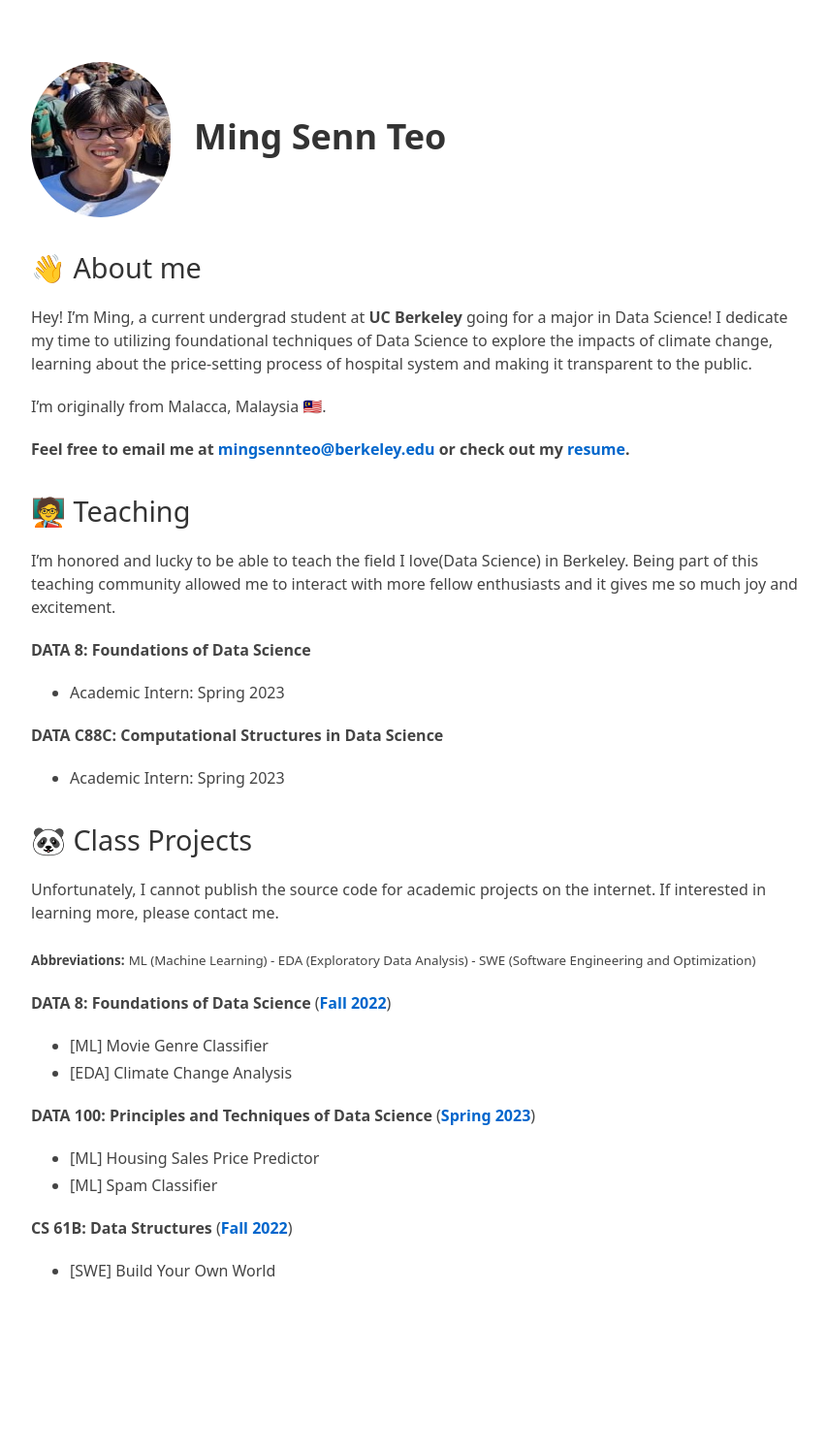
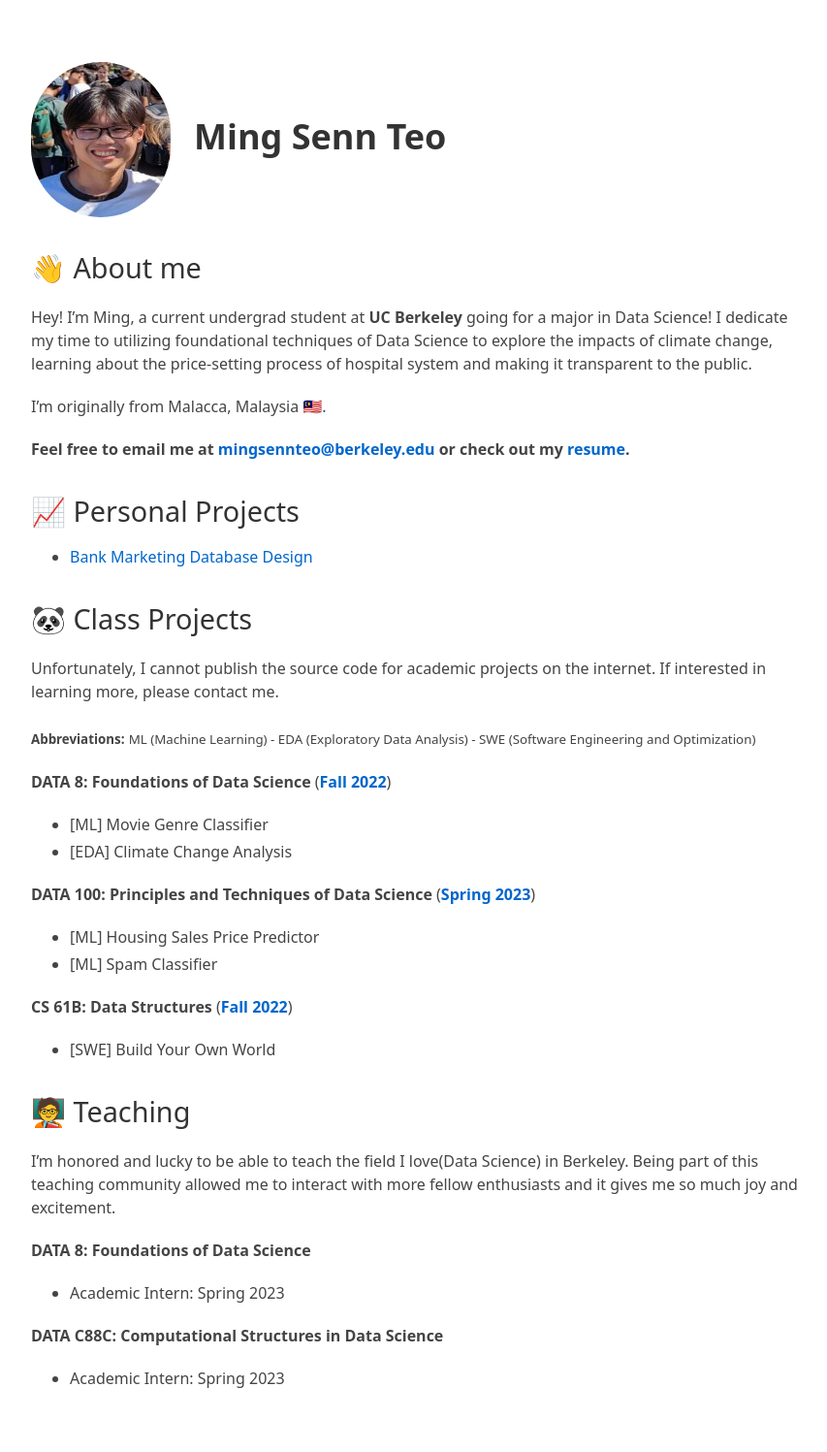
Before and after one commit to MSTeo01/old-website-2.0, a Jekyll site: the page built from index.md, in a window 1280 px wide. Shown: the whole page at 97% size, without its empty margins (208-1061 px from the left). Built offline with Jekyll 4.4.1, drawn with Linux system fonts in a browser that asks for light colours; our own code applies the rules of GitHub Pages for plain Markdown files; before the commit the page ends 1386 px from its top, so only the background shows below that; part of the change alters nothing that is shown.

Commit message:
Placeholder

```diff
--- a/index.md
+++ b/index.md
@@ -9,15 +9,9 @@ I'm originally from Malacca, Malaysia 🇲🇾.
 
 **Feel free to email me at <a href="mailto:mingsennteo@berkeley.edu">mingsennteo@berkeley.edu</a> or check out my [resume](https://docs.google.com/document/d/1laZB935c4CFHYRffg4BDmahkLzfhLBQLzCIWJ81t824/edit?usp=sharing).**
 
-## 🧑‍🏫 Teaching
+## 📈 Personal Projects
 
-I'm honored and lucky to be able to teach the field I love(Data Science) in Berkeley. Being part of this teaching community allowed me to interact with more fellow enthusiasts and it gives me so much joy and excitement.
-
-**DATA 8: Foundations of Data Science**
-- Academic Intern: Spring 2023
-
-**DATA C88C: Computational Structures in Data Science**
-- Academic Intern: Spring 2023
+- [Bank Marketing Database Design]()
 
 ## 🐼 Class Projects
 
@@ -35,3 +29,13 @@ Unfortunately, I cannot publish the source code for academic projects on the int
 
 **CS 61B: Data Structures** ([**Fall 2022**](https://fa22.datastructur.es/))<br>
 - [SWE] Build Your Own World<br>
+
+## 🧑‍🏫 Teaching
+
+I'm honored and lucky to be able to teach the field I love(Data Science) in Berkeley. Being part of this teaching community allowed me to interact with more fellow enthusiasts and it gives me so much joy and excitement.
+
+**DATA 8: Foundations of Data Science**
+- Academic Intern: Spring 2023
+
+**DATA C88C: Computational Structures in Data Science**
+- Academic Intern: Spring 2023
```
